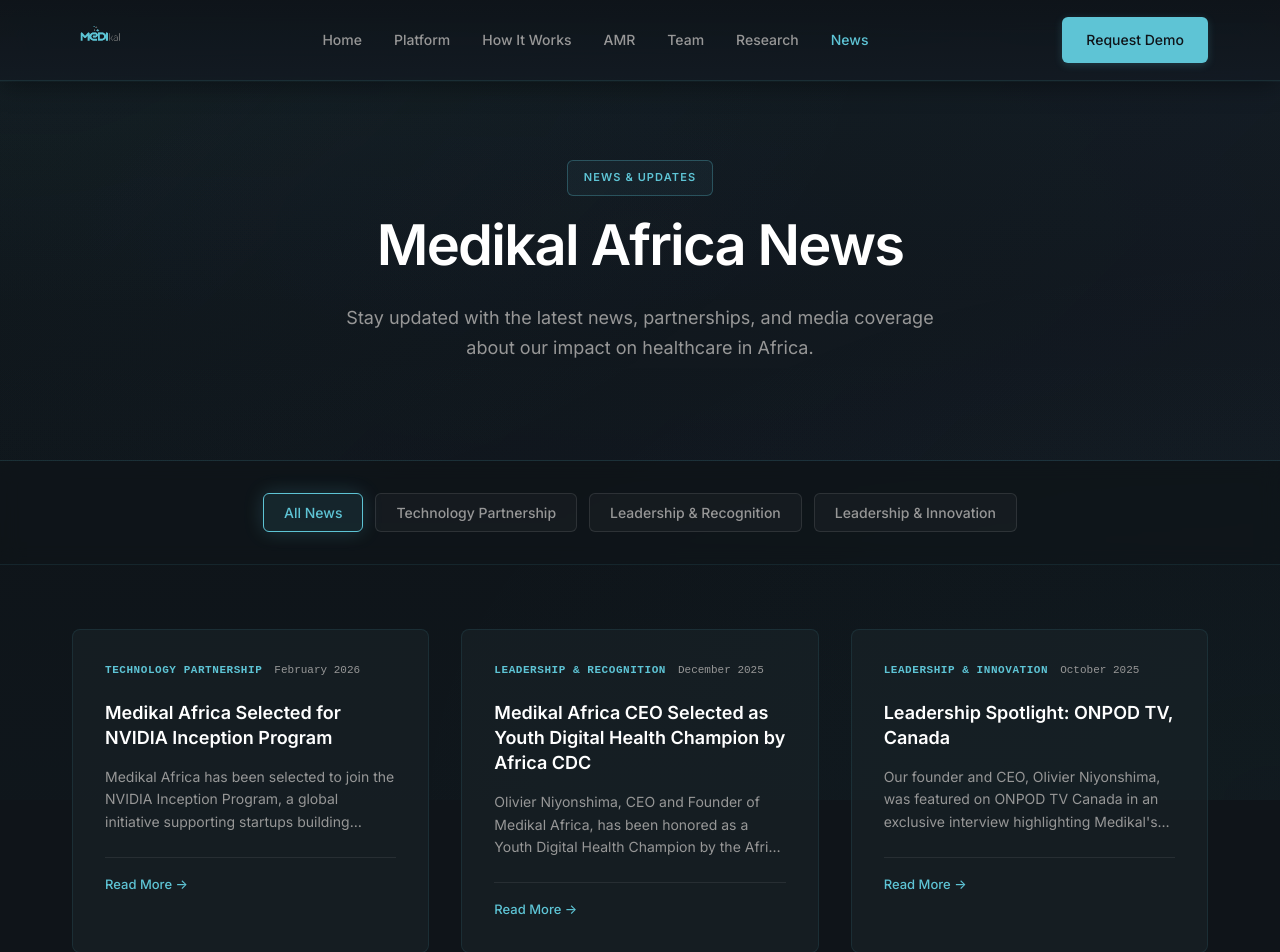
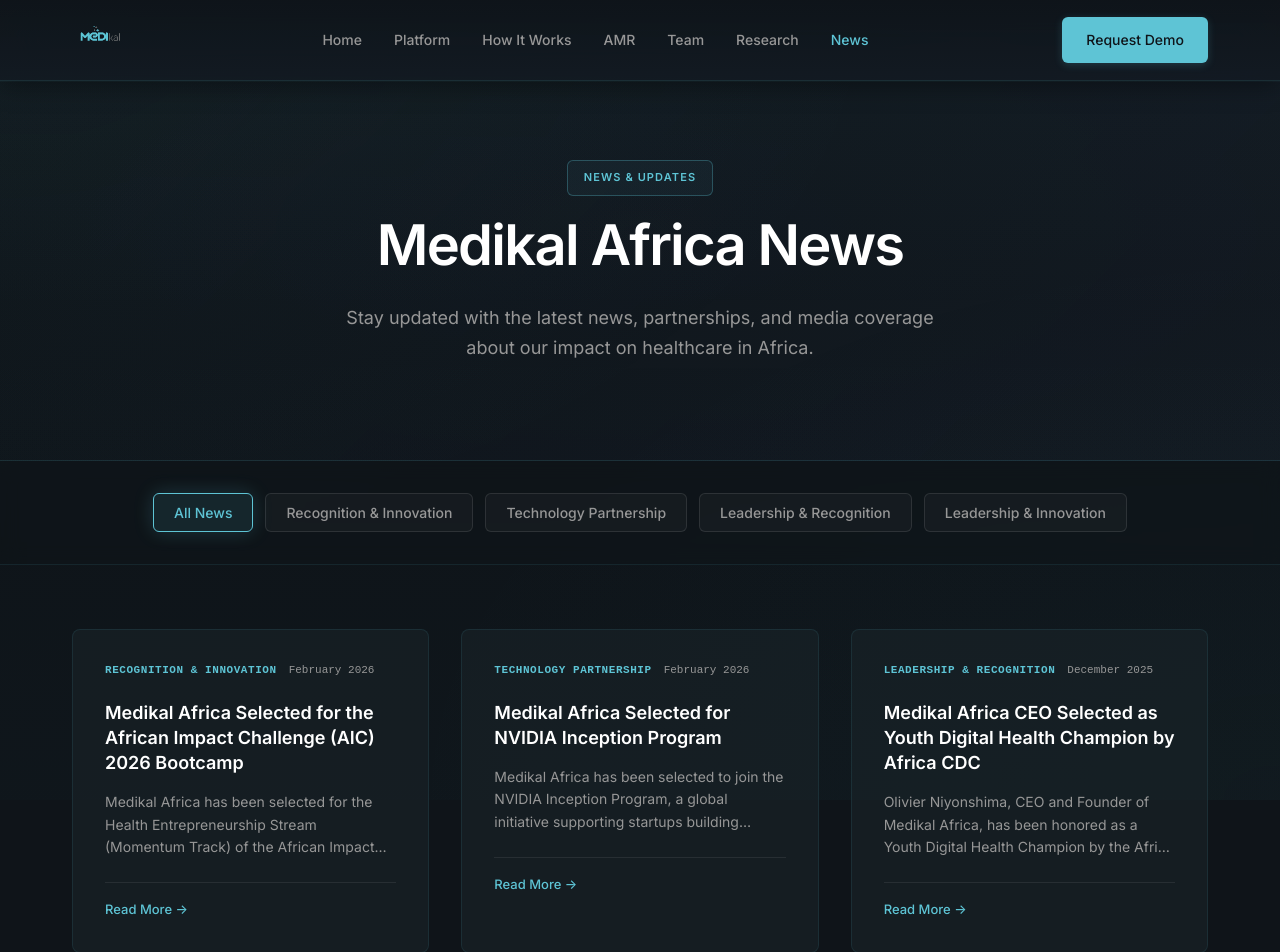
Before and after one commit to OlivierNDev/medikal_web2.0, a React (Create React App) app in the folder frontend/: page /blog in a window 1280 px wide. Shown: the top 952 px of the page. Built offline with nearby package versions, Linux system fonts and the light colour scheme.

Commit message:
updated 7.5

```diff
--- a/frontend/src/pages/Blog.js
+++ b/frontend/src/pages/Blog.js
@@ -5,6 +5,15 @@ import './Blog.css';
 const newsArticles = [
   {
     id: 1,
+    title: "Medikal Africa Selected for the African Impact Challenge (AIC) 2026 Bootcamp",
+    category: "Recognition & Innovation",
+    date: "February 2026",
+    excerpt: "Medikal Africa has been selected for the Health Entrepreneurship Stream (Momentum Track) of the African Impact Challenge (AIC) 2026 Bootcamp, following its recent acceptance into the NVIDIA Inception Program. This recognition highlights the growing support for Medikal's mission to strengthen healthcare systems across Africa through advanced technology and clinical intelligence.",
+    content: "Medikal Africa has been selected for the Health Entrepreneurship Stream (Momentum Track) of the African Impact Challenge (AIC) 2026 Bootcamp, following its recent acceptance into the NVIDIA Inception Program. This recognition highlights the growing support for Medikal's mission to strengthen healthcare systems across Africa through advanced technology and clinical intelligence. At Medikal Africa, we are building clinical intelligence infrastructure that helps health systems monitor antimicrobial resistance (AMR) and improve antibiotic stewardship. Through AI-driven tools and data systems, our goal is to equip healthcare providers and public health institutions with better insights to tackle one of the world's most urgent global health challenges.",
+    image: null
+  },
+  {
+    id: 2,
     title: "Medikal Africa Selected for NVIDIA Inception Program",
     category: "Technology Partnership",
     date: "February 2026",
@@ -13,7 +22,7 @@ const newsArticles = [
     image: null
   },
   {
-    id: 2,
+    id: 3,
     title: "Medikal Africa CEO Selected as Youth Digital Health Champion by Africa CDC",
     category: "Leadership & Recognition",
     date: "December 2025",
@@ -22,7 +31,7 @@ const newsArticles = [
     image: null
   },
   {
-    id: 3,
+    id: 4,
     title: "Leadership Spotlight: ONPOD TV, Canada",
     category: "Leadership & Innovation",
     date: "October 2025",
```
